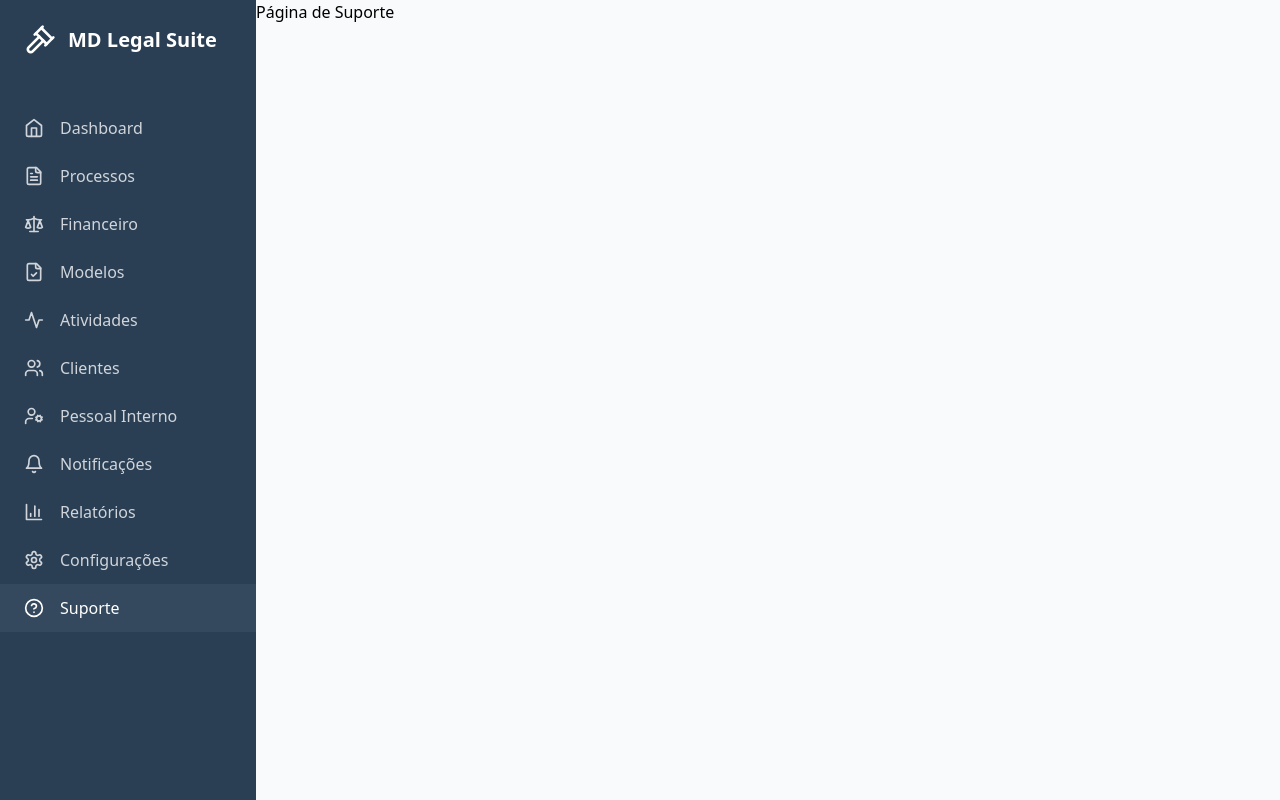
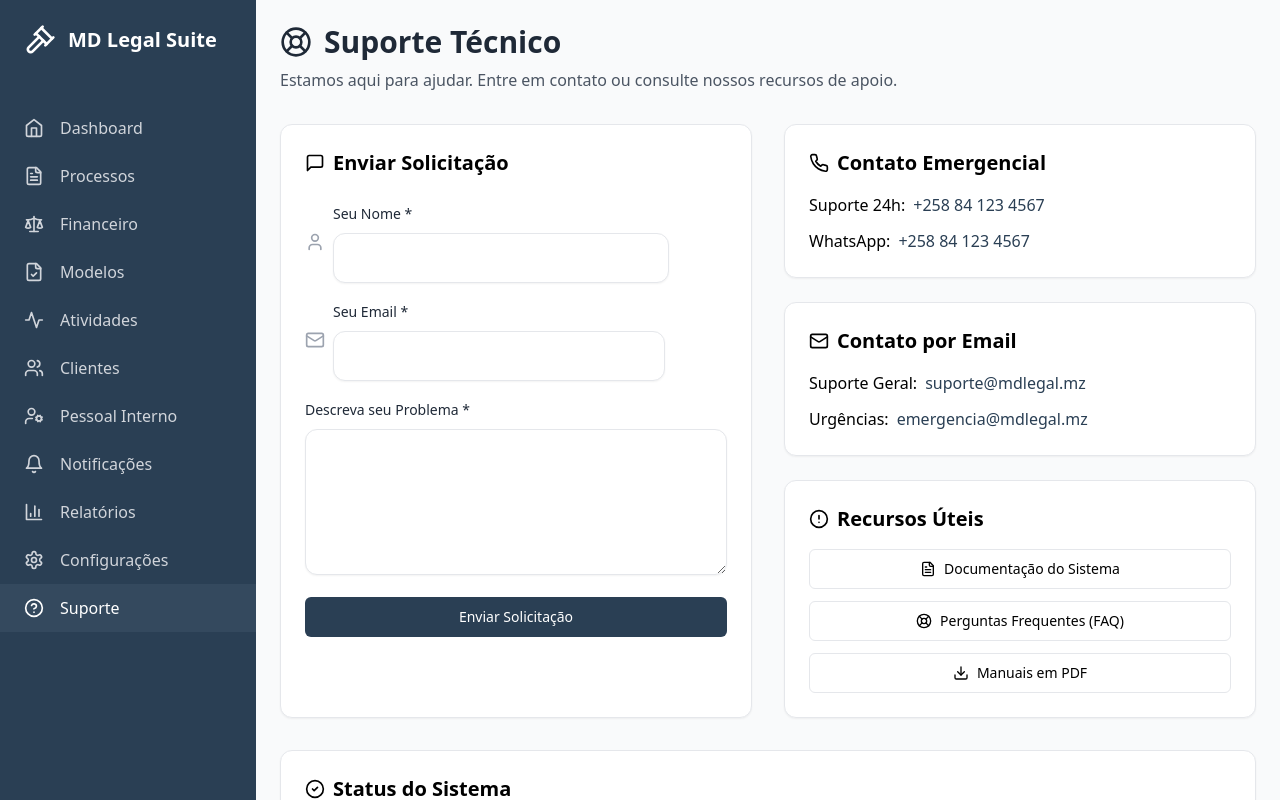
Before and after one commit to Rdk26/Sistema-Juridico, a React (Vite) app: page /Suporte in a window 1280 px wide. Built offline with nearby package versions, Linux system fonts and the light colour scheme.

Commit message:
Pagina de suporte melhorada

```diff
--- a/package.json
+++ b/package.json
@@ -32,8 +32,7 @@
     "react-icons": "^5.5.0",
     "react-router-dom": "^7.2.0",
     "recharts": "^2.15.1",
-    "tailwind-merge": "^2.2.1",
-    "xlsx": "^0.18.5"
+    "tailwind-merge": "^2.2.1"
   },
   "devDependencies": {
     "@eslint/js": "^9.9.1",
--- a/src/pages/RelatoriosPage.tsx
+++ b/src/pages/RelatoriosPage.tsx
@@ -17,7 +17,7 @@ import {
   ResponsiveContainer,
   Pie
 } from 'recharts';
-import { utils, writeFile } from 'xlsx';
+import ExcelJS from 'exceljs';
 import { saveAs } from 'file-saver';
 
 type RelatorioTipo =
@@ -78,13 +78,32 @@ export default function RelatoriosPage() {
     }
   };
 
-  const handleExportExcel = () => {
-    const worksheet = utils.json_to_sheet(getDadosRelatorio());
-    const workbook = utils.book_new();
-    utils.book_append_sheet(workbook, worksheet, "Relatório");
-    const excelBuffer = writeFile(workbook, "relatorio.xlsx", { type: "array" });
-    const data = new Blob([excelBuffer], { type: "application/octet-stream" });
-    saveAs(data, "relatorio.xlsx");
+  const handleExportExcel = async () => {
+    const dados = getDadosRelatorio();
+    if (dados.length === 0) return;
+
+    const workbook = new ExcelJS.Workbook();
+    const worksheet = workbook.addWorksheet('Relatório');
+
+    // Configurar cabeçalhos
+    const headers = Object.keys(dados[0]);
+    worksheet.columns = headers.map(header => ({
+      header: header.charAt(0).toUpperCase() + header.slice(1),
+      key: header,
+      width: 20
+    }));
+
+    // Adicionar dados
+    dados.forEach(item => {
+      worksheet.addRow(item);
+    });
+
+    // Gerar arquivo
+    const buffer = await workbook.xlsx.writeBuffer();
+    const blob = new Blob([buffer], {
+      type: 'application/vnd.openxmlformats-officedocument.spreadsheetml.sheet'
+    });
+    saveAs(blob, `relatorio_${tipoRelatorio}.xlsx`);
   };
 
   const renderGrafico = () => {
--- a/src/pages/SuportePage.tsx
+++ b/src/pages/SuportePage.tsx
@@ -1,3 +1,180 @@
+// pages/SuportePage.tsx
+import { useState } from 'react';
+import {
+  LifeBuoy,
+  Mail,
+  Phone,
+  MessageSquare,
+  AlertCircle,
+  CheckCircle2,
+  User,
+  FileText,
+  Download
+} from 'lucide-react';
+import { Button } from '../components/ui/Button';
+import { Input } from '../components/ui/Input';
+import { Textarea } from '../components/ui/Textarea';
+
 export default function SuportePage() {
-    return <div>Página de Suporte</div>;
-  }
+  const [formData, setFormData] = useState({
+    nome: '',
+    email: '',
+    mensagem: ''
+  });
+
+  const [ticketEnviado, setTicketEnviado] = useState(false);
+
+  const handleSubmit = (e: React.FormEvent) => {
+    e.preventDefault();
+    // Lógica para enviar o ticket
+    setTicketEnviado(true);
+    setTimeout(() => setTicketEnviado(false), 5000);
+    setFormData({ nome: '', email: '', mensagem: '' });
+  };
+
+  return (
+    <main className="flex-1 overflow-auto p-6">
+      <div className="mb-8">
+        <h1 className="text-3xl font-bold texto-escuro flex items-center gap-3">
+          <LifeBuoy className="w-8 h-8" />
+          Suporte Técnico
+        </h1>
+        <p className="text-gray-600 dark:text-gray-400 mt-2">
+          Estamos aqui para ajudar. Entre em contato ou consulte nossos recursos de apoio.
+        </p>
+      </div>
+
+      <div className="grid grid-cols-1 lg:grid-cols-2 gap-8">
+        {/* Seção de Contato Direto */}
+        <div className="card-juridico p-6">
+          <h2 className="text-xl font-semibold mb-6 flex items-center gap-2">
+            <MessageSquare className="w-5 h-5" />
+            Enviar Solicitação
+          </h2>
+
+          {ticketEnviado && (
+            <div className="bg-green-100 text-green-800 p-4 rounded-lg mb-4 flex items-center gap-2">
+              <CheckCircle2 className="w-5 h-5" />
+              Ticket enviado com sucesso! Responderemos em até 24h.
+            </div>
+          )}
+
+          <form onSubmit={handleSubmit} className="space-y-4">
+            <div className="flex items-center gap-2">
+              <User className="w-5 h-5 text-gray-400" />
+              <Input
+                label="Seu Nome *"
+                value={formData.nome}
+                onChange={(e) => setFormData({...formData, nome: e.target.value})}
+                className="flex-1"
+              />
+            </div>
+
+            <div className="flex items-center gap-2">
+              <Mail className="w-5 h-5 text-gray-400" />
+              <Input
+                label="Seu Email *"
+                type="email"
+                value={formData.email}
+                onChange={(e) => setFormData({...formData, email: e.target.value})}
+                className="flex-1"
+              />
+            </div>
+
+            <Textarea
+              label="Descreva seu Problema *"
+              value={formData.mensagem}
+              onChange={(e) => setFormData({...formData, mensagem: e.target.value})}
+              rows={5}
+            />
+
+            <Button type="submit" className="w-full">
+              Enviar Solicitação
+            </Button>
+          </form>
+        </div>
+
+        {/* Seção de Informações de Contato */}
+        <div className="space-y-6">
+          <div className="card-juridico p-6">
+            <h2 className="text-xl font-semibold mb-4 flex items-center gap-2">
+              <Phone className="w-5 h-5" />
+              Contato Emergencial
+            </h2>
+            <div className="space-y-3">
+              <p className="flex items-center gap-2">
+                <span className="font-medium">Suporte 24h:</span>
+                <a href="tel:+258841234567" className="text-primary hover:underline">
+                  +258 84 123 4567
+                </a>
+              </p>
+              <p className="flex items-center gap-2">
+                <span className="font-medium">WhatsApp:</span>
+                <a href="https://wa.me/258841234567" className="text-primary hover:underline">
+                  +258 84 123 4567
+                </a>
+              </p>
+            </div>
+          </div>
+
+          <div className="card-juridico p-6">
+            <h2 className="text-xl font-semibold mb-4 flex items-center gap-2">
+              <Mail className="w-5 h-5" />
+              Contato por Email
+            </h2>
+            <div className="space-y-3">
+              <p className="flex items-center gap-2">
+                <span className="font-medium">Suporte Geral:</span>
+                <a href="mailto:suporte@mdlegal.mz" className="text-primary hover:underline">
+                  suporte@mdlegal.mz
+                </a>
+              </p>
+              <p className="flex items-center gap-2">
+                <span className="font-medium">Urgências:</span>
+                <a href="mailto:emergencia@mdlegal.mz" className="text-primary hover:underline">
+                  emergencia@mdlegal.mz
+                </a>
+              </p>
+            </div>
+          </div>
+
+          <div className="card-juridico p-6">
+            <h2 className="text-xl font-semibold mb-4 flex items-center gap-2">
+              <AlertCircle className="w-5 h-5" />
+              Recursos Úteis
+            </h2>
+            <div className="grid grid-cols-1 gap-3">
+              <Button variant="outline" className="justify-start">
+                <FileText className="w-4 h-4 mr-2" />
+                Documentação do Sistema
+              </Button>
+              <Button variant="outline" className="justify-start">
+                <LifeBuoy className="w-4 h-4 mr-2" />
+                Perguntas Frequentes (FAQ)
+              </Button>
+              <Button variant="outline" className="justify-start">
+                <Download className="w-4 h-4 mr-2" />
+                Manuais em PDF
+              </Button>
+            </div>
+          </div>
+        </div>
+      </div>
+
+      {/* Seção de Status do Sistema */}
+      <div className="card-juridico p-6 mt-8">
+        <h2 className="text-xl font-semibold mb-4 flex items-center gap-2">
+          <CheckCircle2 className="w-5 h-5" />
+          Status do Sistema
+        </h2>
+        <div className="flex items-center gap-4">
+          <div className="h-3 w-3 bg-green-500 rounded-full"></div>
+          <p>Todos os sistemas operacionais</p>
+        </div>
+        <p className="text-sm text-gray-500 dark:text-gray-400 mt-2">
+          Última atualização: {new Date().toLocaleDateString('pt-MZ')}
+        </p>
+      </div>
+    </main>
+  );
+}
```
Also changed, not shown: .ync/config.json (renamed from .bolt/config.json), 2 other files (tests, documents, lock files or other folders).
